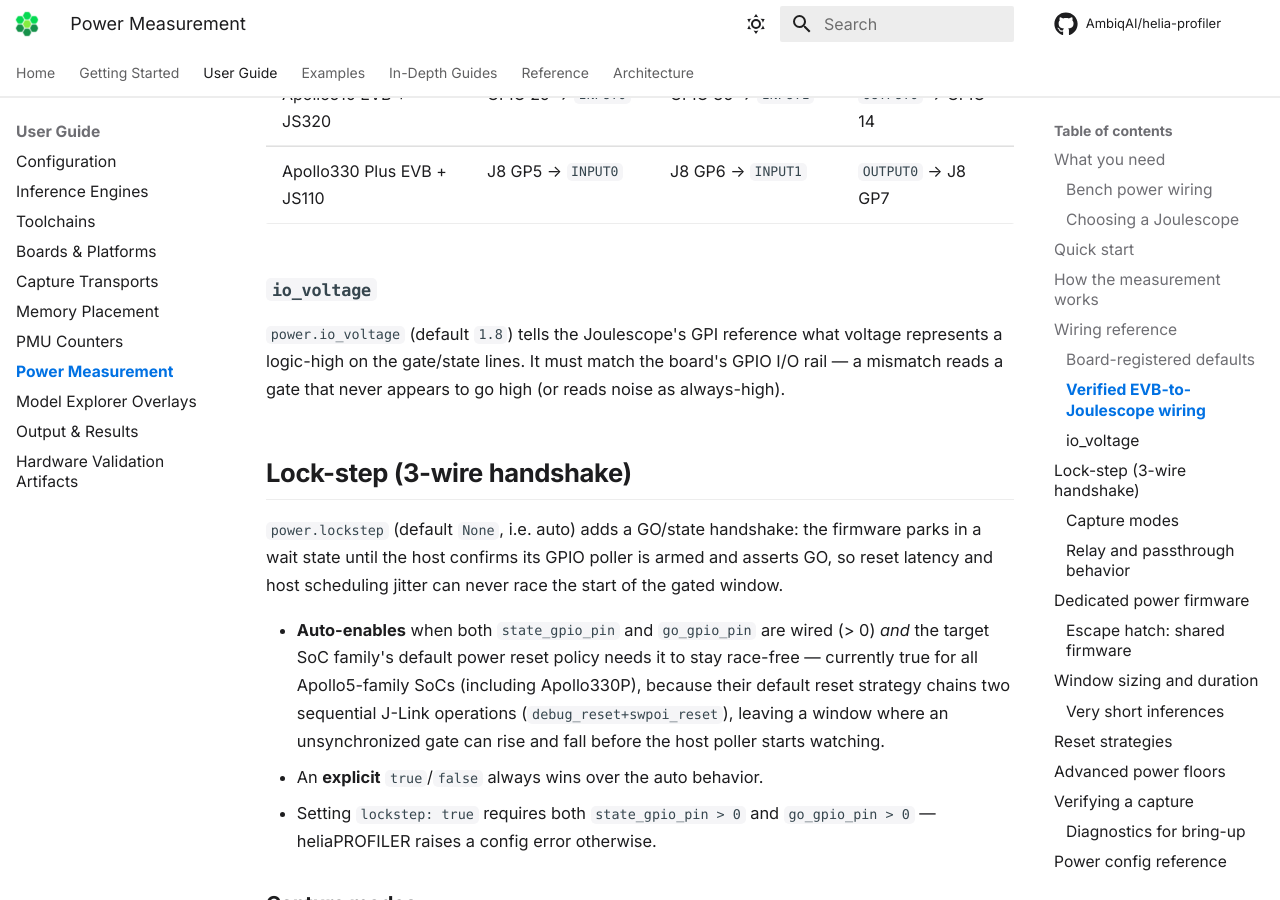
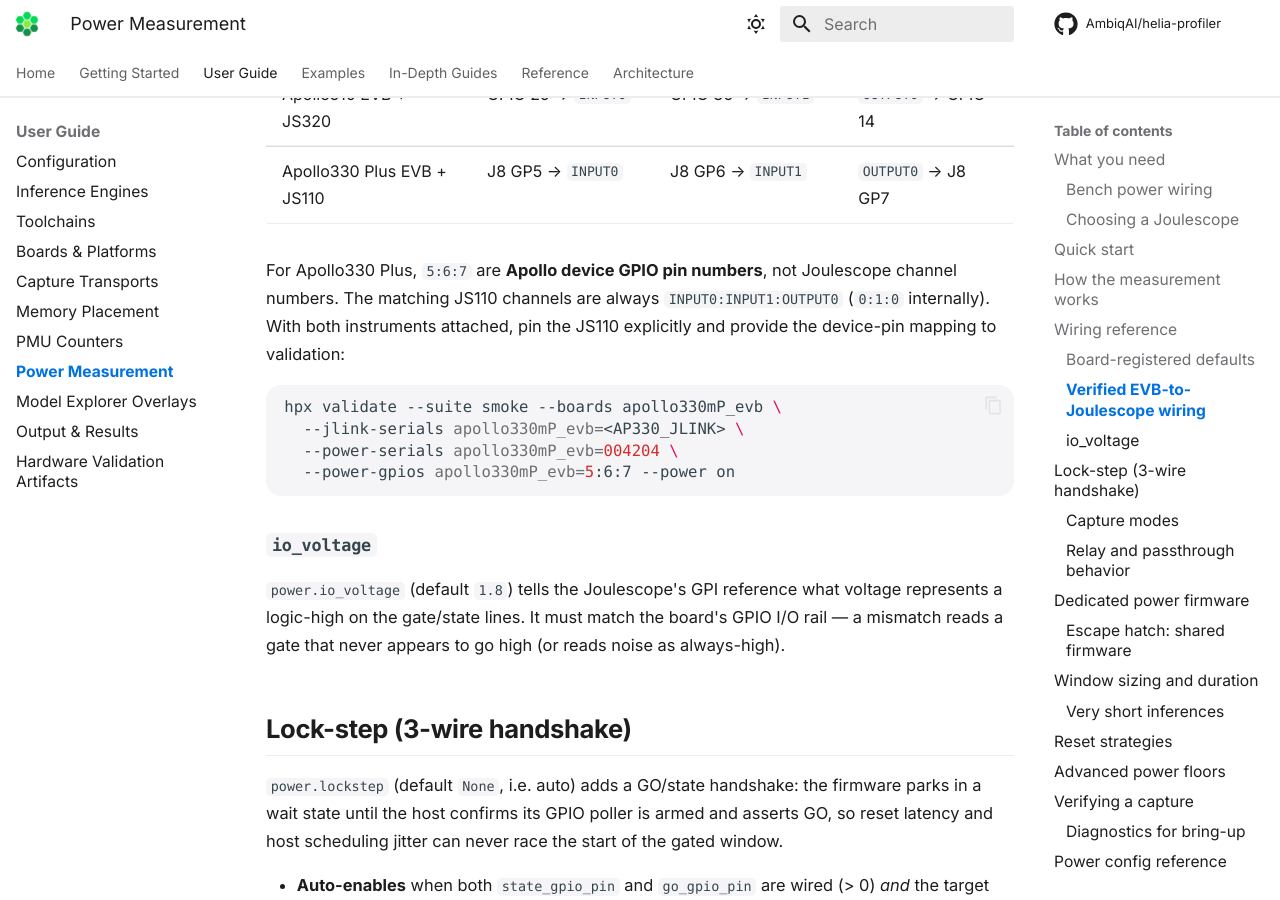
Before and after one commit to AmbiqAI/helia-profiler, an MkDocs documentation site: the page built from docs/guide/power.md, in a window 1280 px wide and 900 px high, scrolled down 4477 px. Built offline with MkDocs 1.6.1 and Material for MkDocs 9.7.7, drawn with Linux system fonts in a browser that asks for light colours; some web fonts are replaced; comment, search, counter and statistics services are not loaded.

Commit message:
docs(hardware): document multi-instrument validation

````diff
--- a/docs/guide/power.md
+++ b/docs/guide/power.md
@@ -170,6 +170,18 @@
 |---|---|---|---|
 | Apollo510 EVB + JS320 | GPIO 29 → `INPUT0` | GPIO 36 → `INPUT1` | `OUTPUT0` → GPIO 14 |
 | Apollo330 Plus EVB + JS110 | J8 GP5 → `INPUT0` | J8 GP6 → `INPUT1` | `OUTPUT0` → J8 GP7 |
+
+For Apollo330 Plus, `5:6:7` are **Apollo device GPIO pin numbers**, not
+Joulescope channel numbers. The matching JS110 channels are always
+`INPUT0:INPUT1:OUTPUT0` (`0:1:0` internally). With both instruments attached,
+pin the JS110 explicitly and provide the device-pin mapping to validation:
+
+```bash
+hpx validate --suite smoke --boards apollo330mP_evb \
+  --jlink-serials apollo330mP_evb=<AP330_JLINK> \
+  --power-serials apollo330mP_evb=004204 \
+  --power-gpios apollo330mP_evb=5:6:7 --power on
+```
 
 ### `io_voltage`
 
````
Also changed, not shown: HARDWARE_TEST_HANDOFF.md (+44 -16 lines), docs/reference/validate.md (+4 -1 lines).
